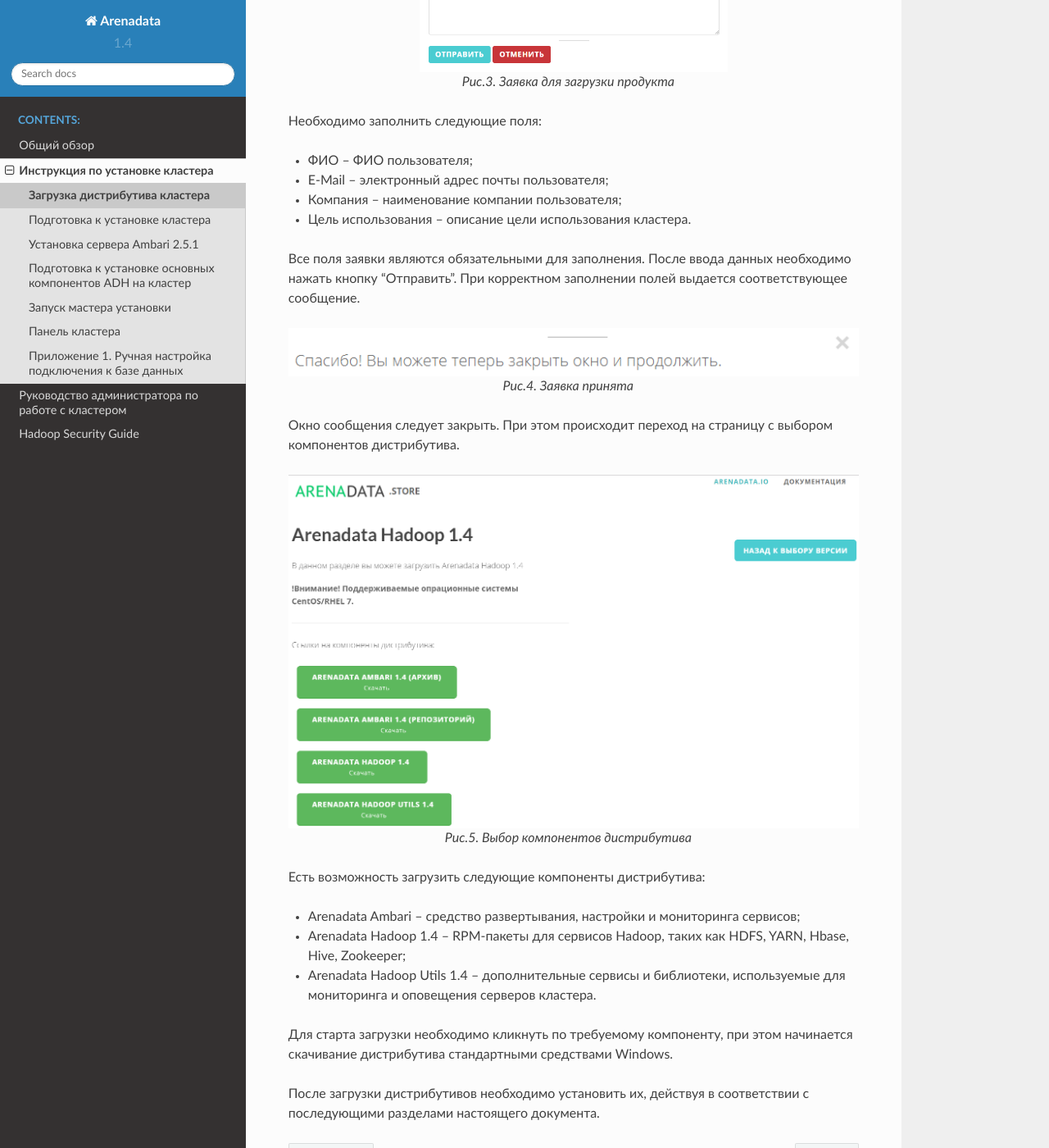
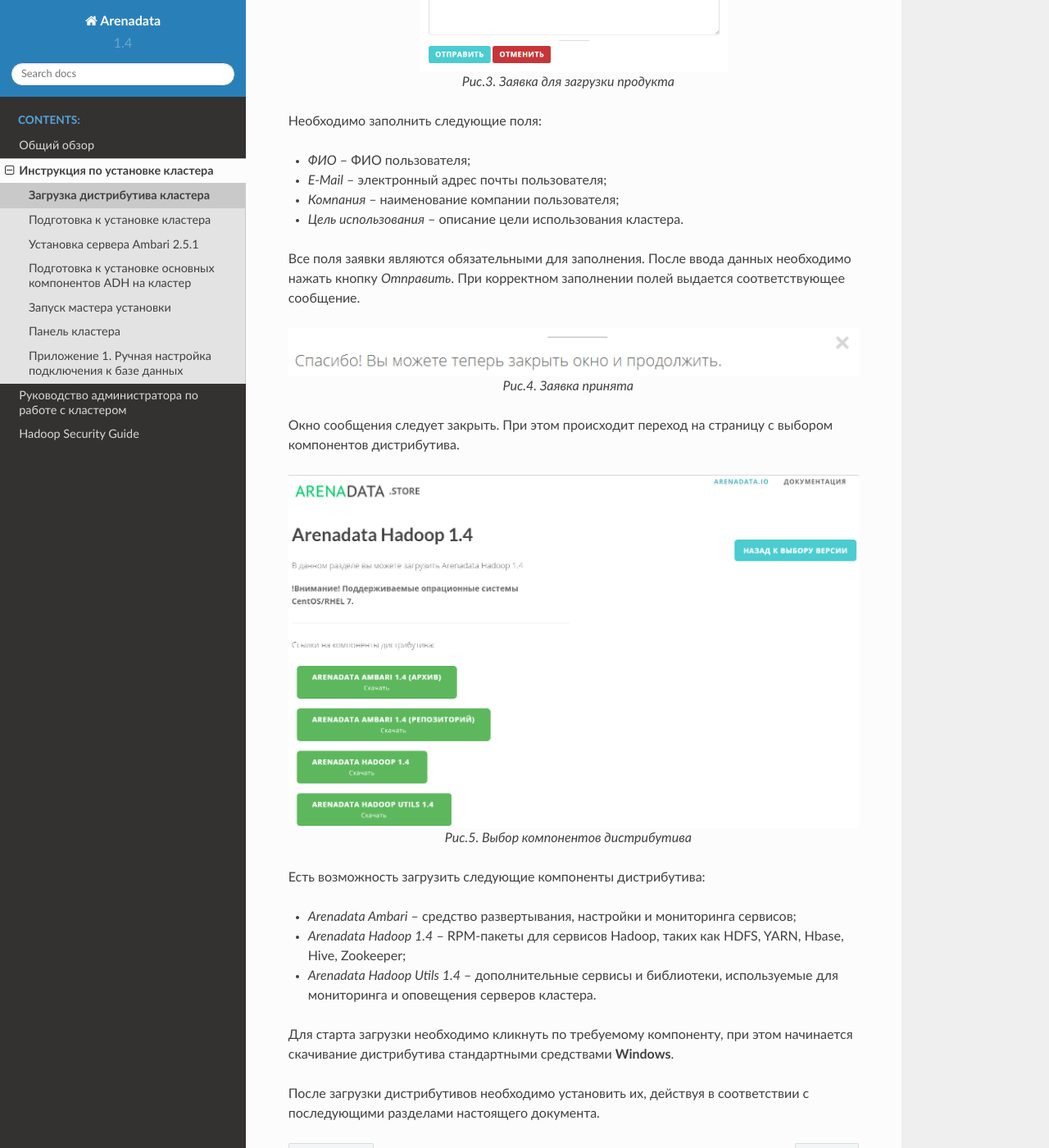
Before and after one commit to arenadata/docs_adps, a Sphinx documentation site: the page built from source/install/download.rst, in a window 1280 px wide and 1400 px high, scrolled down 1585 px. Shown: the whole window at 82% size. Built offline with Sphinx 7.4.7 and the Read the Docs theme 2.0.0, drawn with Linux system fonts in a browser that asks for light colours; some of the changed text lies outside the part shown.

```diff
--- a/source/install/download.rst
+++ b/source/install/download.rst
@@ -2,7 +2,7 @@
 ==============================
 
 
-Для загрузки дистрибутива кластера Arenadata Hadoop (далее – ADH) необходимо на сайте продукта http://arenadata.io/index.html перейти на вкладку "Скачать". При этом открывается страница ARENADATA.STORE (:ref:`Рис.1.<install-img-1>`):
+Для загрузки дистрибутива кластера **Arenadata Hadoop** (далее – **ADH**) необходимо на сайте продукта http://arenadata.io/index.html перейти на вкладку "Скачать". При этом открывается страница *ARENADATA.STORE* (:ref:`Рис.1.<install-img-1>`):
 
 .. _install-img-1:
 
@@ -12,7 +12,7 @@
    Рис.1. Arenadata Store
 
 
-Необходимо нажать кнопку "ARENADATA HADOOP Скачать". При этом открывается страница с выбором версии кластера.
+Необходимо нажать кнопку *ARENADATA HADOOP Скачать*. При этом открывается страница с выбором версии кластера.
 
 .. figure:: /imgs/install_pic2.*
    :align: center
@@ -31,13 +31,13 @@
 
 Необходимо заполнить следующие поля:
 
-+ ФИО – ФИО пользователя;
-+ E-Mail – электронный адрес почты пользователя;
-+ Компания – наименование компании пользователя;
-+ Цель использования – описание цели использования кластера.
++ *ФИО* – ФИО пользователя;
++ *E-Mail* – электронный адрес почты пользователя;
++ *Компания* – наименование компании пользователя;
++ *Цель использования* – описание цели использования кластера.
 
 
-Все поля заявки являются обязательными для заполнения. После ввода данных необходимо нажать кнопку "Отправить". При корректном заполнении полей выдается соответствующее сообщение.
+Все поля заявки являются обязательными для заполнения. После ввода данных необходимо нажать кнопку *Отправить*. При корректном заполнении полей выдается соответствующее сообщение.
 
 .. figure:: /imgs/install_pic4.*
    :align: center
@@ -55,11 +55,11 @@
 
 Есть возможность загрузить следующие компоненты дистрибутива:
 
-+ Arenadata Ambari – средство развертывания, настройки и мониторинга сервисов;
-+ Arenadata Hadoop 1.4 – RPM-пакеты для сервисов Hadoop, таких как HDFS, YARN, Hbase, Hive, Zookeeper;
-+ Arenadata Hadoop Utils 1.4 – дополнительные сервисы и библиотеки, используемые для мониторинга и оповещения серверов кластера.
++ *Arenadata Ambari* – средство развертывания, настройки и мониторинга сервисов;
++ *Arenadata Hadoop 1.4* – RPM-пакеты для сервисов Hadoop, таких как HDFS, YARN, Hbase, Hive, Zookeeper;
++ *Arenadata Hadoop Utils 1.4* – дополнительные сервисы и библиотеки, используемые для мониторинга и оповещения серверов кластера.
 
 
-Для старта загрузки необходимо кликнуть по требуемому компоненту, при этом начинается скачивание дистрибутива стандартными средствами Windows.
+Для старта загрузки необходимо кликнуть по требуемому компоненту, при этом начинается скачивание дистрибутива стандартными средствами **Windows**.
 
 После загрузки дистрибутивов необходимо установить их, действуя в соответствии с последующими разделами настоящего документа.
```
